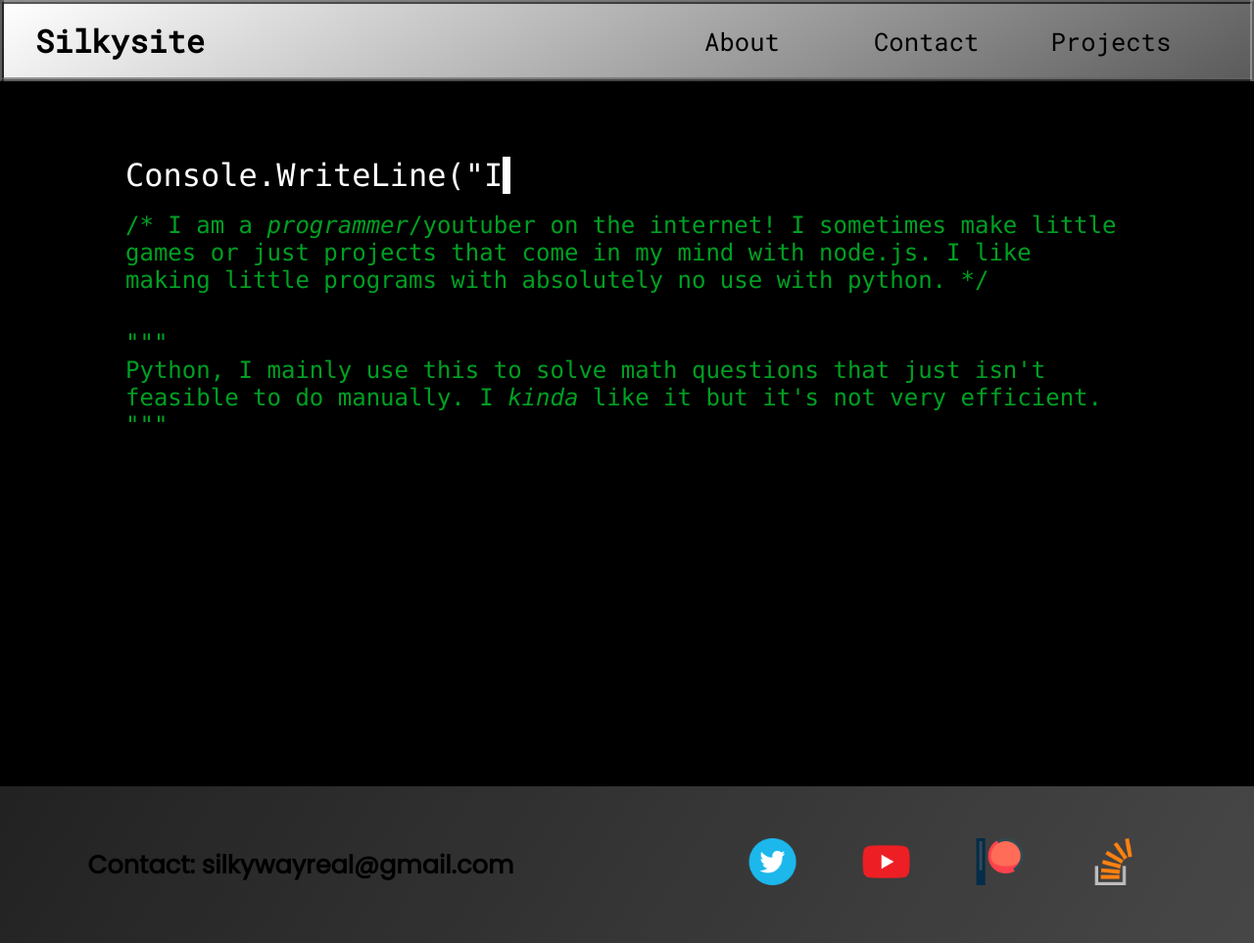
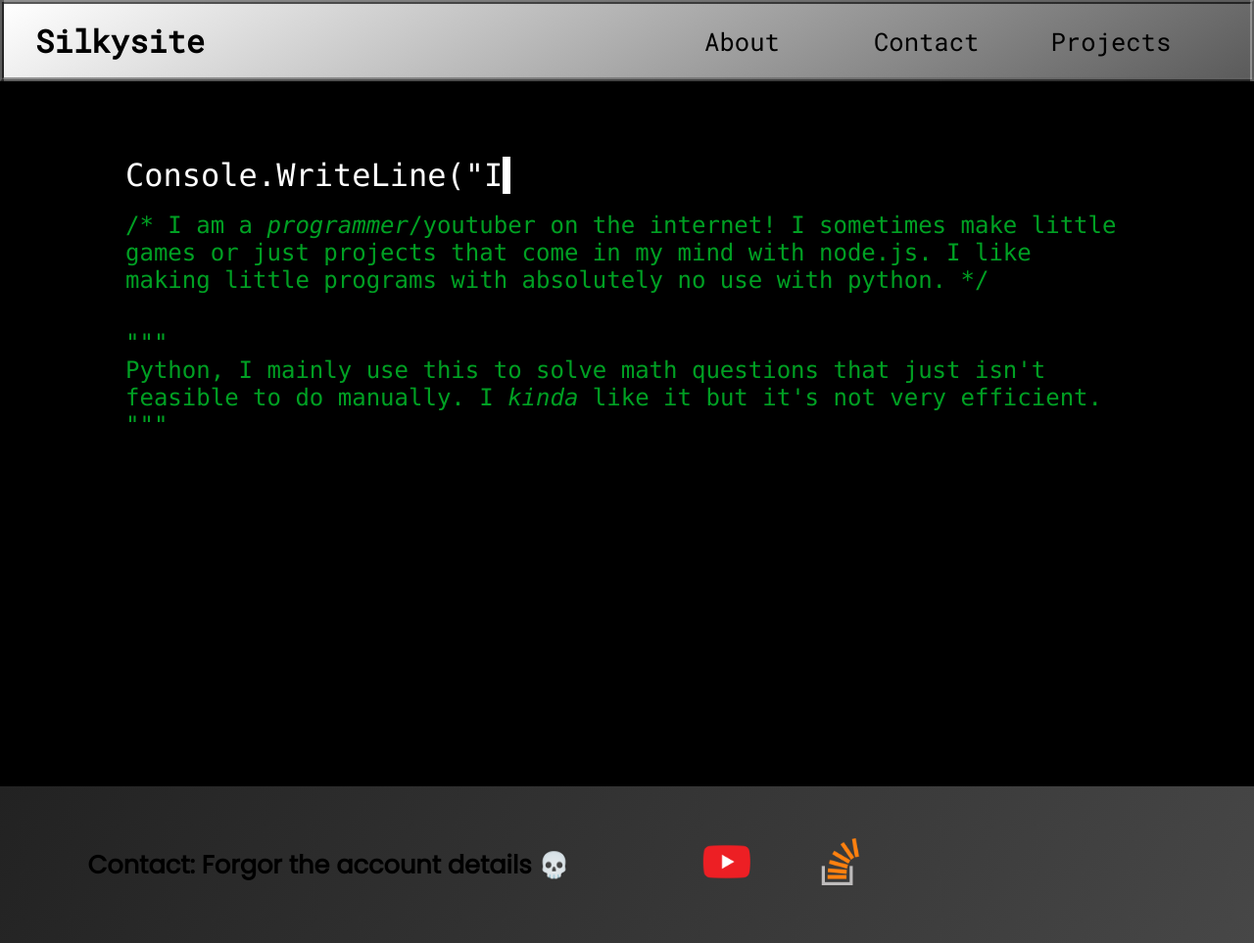
Before and after one commit to Silkoway/silkysite, a plain HTML site: page about.html in a window 1280 px wide. Shown: the whole page at 98% size. Drawn offline with Linux system fonts and the light colour scheme.

Commit message:
Update about.html

```diff
--- a/about.html
+++ b/about.html
@@ -94,13 +94,10 @@
     </div>
 
     <div id="footer">
-        <h3 id="emailtext">Contact: silkywayreal@gmail.com</h3>
+        <h3 id="emailtext">Contact: Forgor the account details 💀</h3>
         <div id="links">
-            <a href="https://twitter.com/silkywayreal"><img src="img/twitter.png" alt="twitter"></a>
-            <a href="https://www.youtube.com/channel/UCh6g5lBA9jMshu-ywKleYWA"><img src="img/yt.png" alt="youtube"></a>
-            <a href="https://patreon.com/silkoway"><img src="img/patreon.png" alt="patreon"></a>
-            <a href="https://stackoverflow.com/users/18537585/silkyway"><img src="img/stackoverflow.png"
-                    alt="stack overflow"></a>
+            <a href="https://www.youtube.com/channel/UCh6g5lBA9jMshu-ywKleYWA"><img src="img/yt.png"alt="youtube"></a>
+            <a href="https://stackoverflow.com/users/18537585/silkyway"><img src="img/stackoverflow.png"alt="stack overflow"></a>
         </div>
 
 
```
